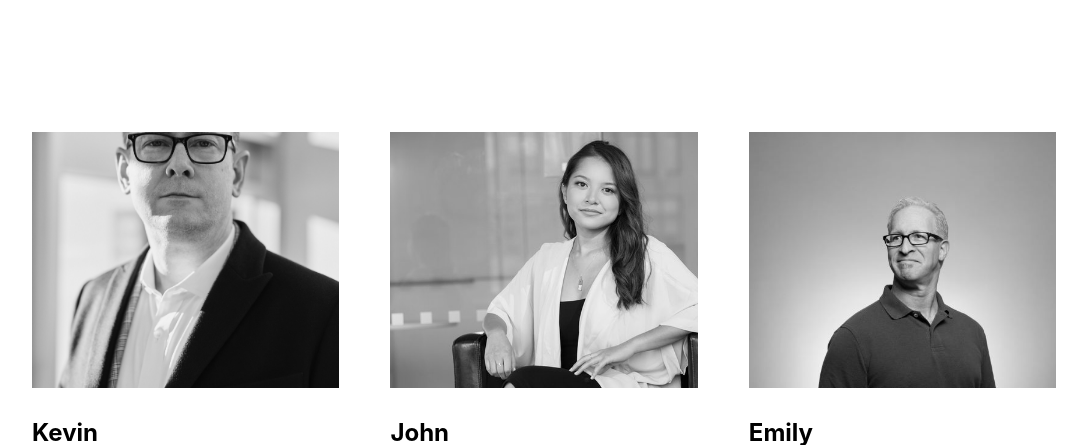
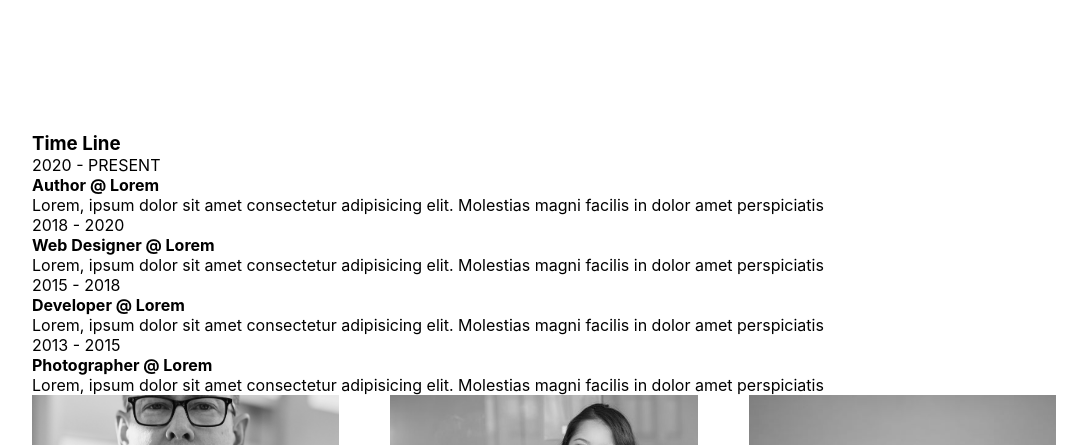
Before and after one commit to zzinis/react-port, a React (Create React App) app in the folder client/: page /department in a window 1280 px wide. Shown: the part 1040-1485 px from the top of the page, without its empty margins (96-1183 px from the left). Built offline with nearby package versions, Linux system fonts and the light colour scheme.

Commit message:
department company line 추가

```diff
--- a/client/src/components/sub/Department.js
+++ b/client/src/components/sub/Department.js
@@ -68,7 +68,22 @@ function Department() {
 				</div>
 			</div>
 
-
+			<div className="company">
+				<h3>Time Line</h3>
+				<div className="wrap">
+					{timelineData.map((item, index) => (
+						<div className="timeline" key={index}>
+							<div className="date">
+								<p>{item.date}</p>
+							</div>
+							<div className="content">
+								<h4>{item.title}</h4>
+								<span>{item.description}</span>
+							</div>
+						</div>
+					))}
+				</div>
+			</div>
 
 			{Members.map((member, idx) => {
 				return (
```
